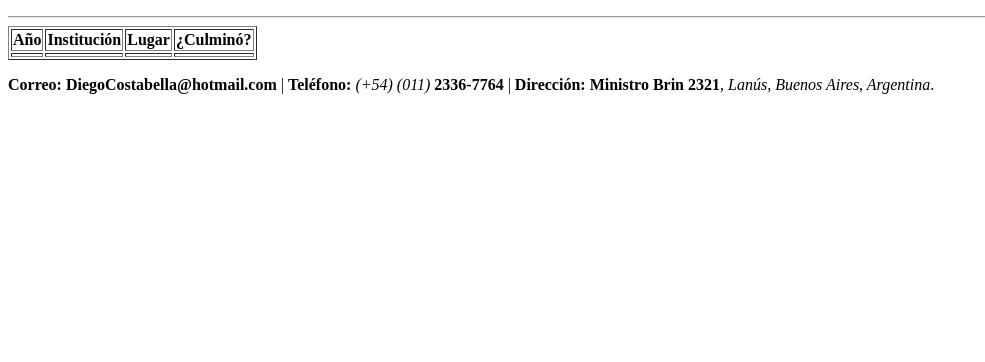
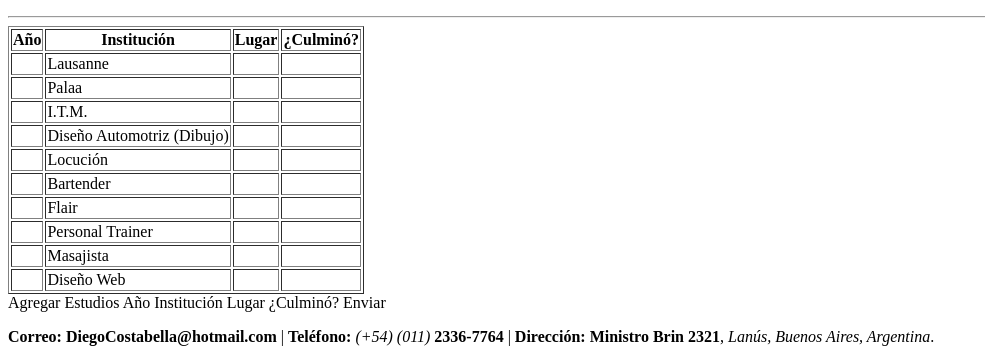
Before and after one commit to DiegoCostabella/EvaluacionFinalHTML, a plain HTML site: page Educacion.html in a window 1280 px wide. Shown: the part 540-902 px from the top of the page, without its empty margins (0-985 px from the left). Before the commit the page ends 800 px from the top, so only its background shows below. Drawn offline with Linux system fonts and the light colour scheme.

Commit message:
estructura completa, falta completar
tabla y formulario de "educacion", video y audio de "experiencia"

```diff
--- a/Educacion.html
+++ b/Educacion.html
@@ -44,12 +44,69 @@
 		<tbody>
 			<tr>
 				<td></td>
+				<td>Lausanne</td>
 				<td></td>
+				<td></td>
+			</tr>
+			<tr>
+				<td></td>
+				<td>Palaa</td>
+				<td></td>
+				<td></td>
+			</tr>
+			<tr>
+				<td></td>
+				<td>I.T.M.</td>
+				<td></td>
+				<td></td>
+			</tr>
+			<tr>
+				<td></td>
+				<td>Diseño Automotriz (Dibujo)</td>
+				<td></td>
+				<td></td>
+			</tr>
+			<tr>
+				<td></td>
+				<td>Locución</td>
+				<td></td>
+				<td></td>
+			</tr>
+			<tr>
+				<td></td>
+				<td>Bartender</td>
+				<td></td>
+				<td></td>
+			</tr>
+			<tr>
+				<td></td>
+				<td>Flair</td>
+				<td></td>
+				<td></td>
+			</tr>
+			<tr>
+				<td></td>
+				<td>Personal Trainer</td>
+				<td></td>
+				<td></td>
+			</tr>
+			<tr>
+				<td></td>
+				<td>Masajista</td>
+				<td></td>
+				<td></td>
+			</tr>
+			<tr>
+				<td></td>
+				<td>Diseño Web</td>
 				<td></td>
 				<td></td>
 			</tr>
 		</tbody>
 	</table>
+	<form>
+		Agregar Estudios	Año		Institución		Lugar		¿Culminó?		Enviar
+	</form>
 	<footer>
 		<p>
 			<strong>Correo:</strong> <strong>DiegoCostabella@hotmail.com</strong> | <strong>Teléfono:</strong> <em>(+54) (011)</em> <strong>2336-7764</strong> | <strong>Dirección:</strong> <strong>Ministro Brin 2321</strong>, <em>Lanús, Buenos Aires, Argentina</em>.
```
Also changed, not shown: Experiencia.html (+15 -0 lines).
